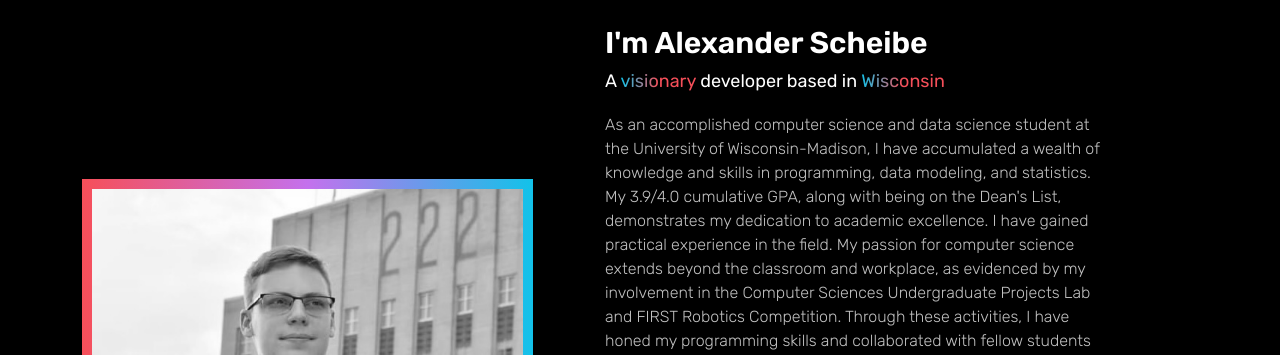
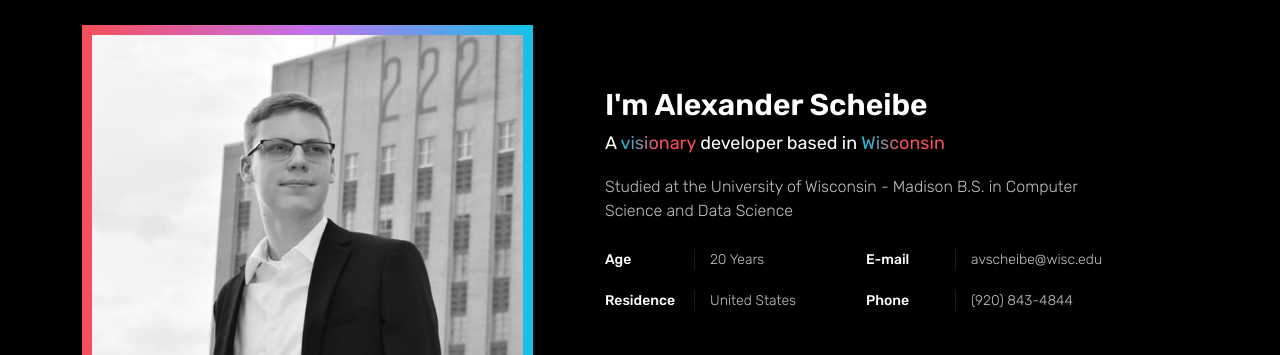
Before and after one commit to AScheibe/AScheibe.github.io, a plain HTML site: page index.html in a window 1280 px wide. Shown: the part 970-1325 px from the top of the page. Drawn offline with Linux system fonts and the light colour scheme; a script that the page names is missing.

Commit message:
Update index.html

```diff
--- a/index.html
+++ b/index.html
@@ -123,29 +123,11 @@
                             <h4>I'm Alexander Scheibe</h4>
                             <h6>A <span class="text-theme">visionary</span> developer based in <span
                                     class="text-theme">Wisconsin</span></h6>
-                            <p>As an accomplished computer science and data science student at the University of
-                                Wisconsin-Madison, I have accumulated
-                                a wealth of knowledge and skills in programming, data modeling, and statistics. My
-                                3.9/4.0 cumulative GPA, along with
-                                being on the Dean's List, demonstrates my dedication to academic excellence. I have
-                                gained practical experience in the
-                                field. My passion for computer science extends beyond the classroom and workplace, as
-                                evidenced by my
-                                involvement in the Computer Sciences Undergraduate Projects Lab and FIRST Robotics
-                                Competition. Through these
-                                activities, I have honed my programming skills and collaborated with fellow students on
-                                various projects. I have also
-                                taken on leadership roles as Team Captain, Lead Programmer, and now Mentor for the FIRST
-                                Robotics Competition, where I have developed
-                                multiple desktop apps and websites from scratch. My winning submission to the
-                                Congressional App Challenge in 2020
-                                demonstrates my creativity and innovation, having developed a game in Java that
-                                introduces the concept of AI in a fun
-                                way to the everyday person. Furthermore, my impressive list of technical skills,
-                                including proficiency in various programming
-                                languages and frameworks highlights my versatility and adaptability as a computer
-                                science
-                                and data science professional.</p>
+                            <p>
+                                Studied at the University of Wisconsin - Madison
+
+                                B.S. in Computer Science and Data Science
+                            </p>
                             <div class="row about-list">
                                 <div class="col-md-6">
                                     <div class="media">
```
